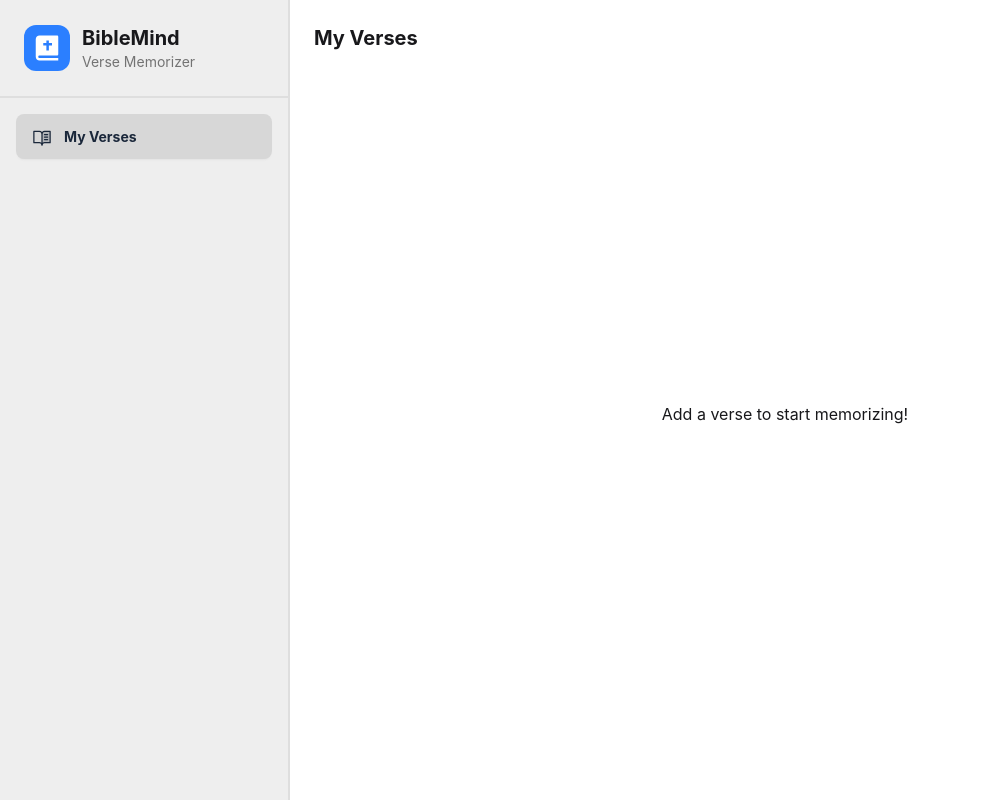
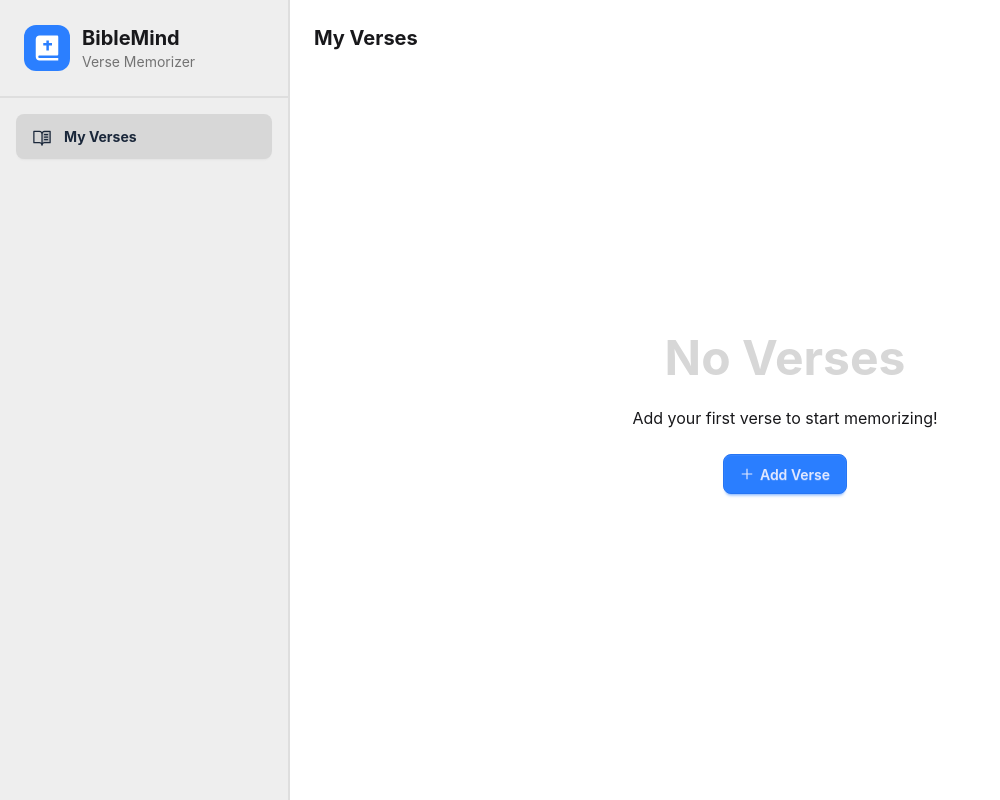
Before and after one commit to vickjavariz/bible-mind, a React (Vite) app: page /verses in a window 1280 px wide. Shown: the whole page, without its empty margins (0-1000 px from the left). Built offline with nearby package versions, Linux system fonts and the light colour scheme.

Commit message:
feat: add hero component and update /verses empty state

```diff
--- /dev/null
+++ b/src/components/common/Hero.jsx
@@ -0,0 +1,45 @@
+import { Link } from "@tanstack/react-router";
+
+export default function Hero({ children }) {
+  return (
+    <div className="hero flex-1">
+      <div className="hero-content text-center">
+        <div className="max-w-md">{children}</div>
+      </div>
+    </div>
+  );
+}
+
+function HeroTitle({ children, ...props }) {
+  const className = `text-5xl font-bold ${props.className || ""}`;
+
+  return (
+    <h1 {...props} className={className}>
+      {children}
+    </h1>
+  );
+}
+
+function HeroText({ children, ...props }) {
+  const className = `py-6 ${props.className || ""}`;
+
+  return (
+    <p {...props} className={className}>
+      {children}
+    </p>
+  );
+}
+
+function HeroLink({ children, ...props }) {
+  const className = `btn btn-primary ${props.className || ""}`;
+
+  return (
+    <Link {...props} className={className}>
+      {children}
+    </Link>
+  );
+}
+
+Hero.Title = HeroTitle;
+Hero.Text = HeroText;
+Hero.Link = HeroLink;
--- a/src/routes/verses/index.jsx
+++ b/src/routes/verses/index.jsx
@@ -1,4 +1,7 @@
 import { createFileRoute } from "@tanstack/react-router";
+
+import Hero from "@/components/common/Hero";
+import { PlusIcon } from "@/components/icons";
 
 export const Route = createFileRoute("/verses/")({
   component: RouteComponent,
@@ -8,7 +11,15 @@ function RouteComponent() {
   return (
     <>
       <h1 className="text-xl font-bold">My Verses</h1>
-      <p className="my-auto text-center">Add a verse to start memorizing!</p>
+
+      <Hero>
+        <Hero.Title className="text-neutral">No Verses</Hero.Title>
+        <Hero.Text>Add your first verse to start memorizing!</Hero.Text>
+        <Hero.Link to="/verses/new">
+          <PlusIcon />
+          Add Verse
+        </Hero.Link>
+      </Hero>
     </>
   );
 }
```
